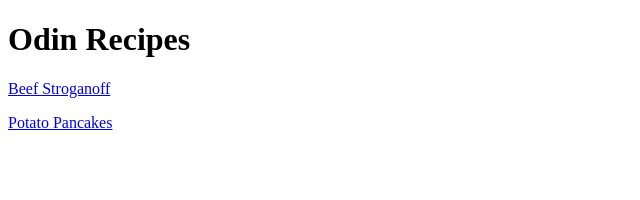
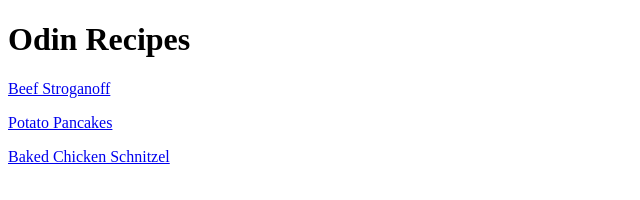
Before and after one commit to SlyFox-64Bit/odin-recipes, a plain HTML site: page index.html in a window 1280 px wide. Shown: the whole page, without its empty margins (0-640 px from the left). Drawn offline with Linux system fonts and the light colour scheme.

Commit message:
created a new html doc under the recipes directory and created a link to it on the index.html file

```diff
--- a/index.html
+++ b/index.html
@@ -13,5 +13,8 @@
         <p>
             <a href="./recipes/potato-pancakes.html"> Potato Pancakes </a>
         </p>
+        <p>
+            <a href="./recipes/Baked-Chicken-Schnitzel.html"> Baked Chicken Schnitzel </a>
+        </p>
     </body>
 </html>
```
Also changed, not shown: recipes/Baked-Chicken-Schnitzel.html (added).
